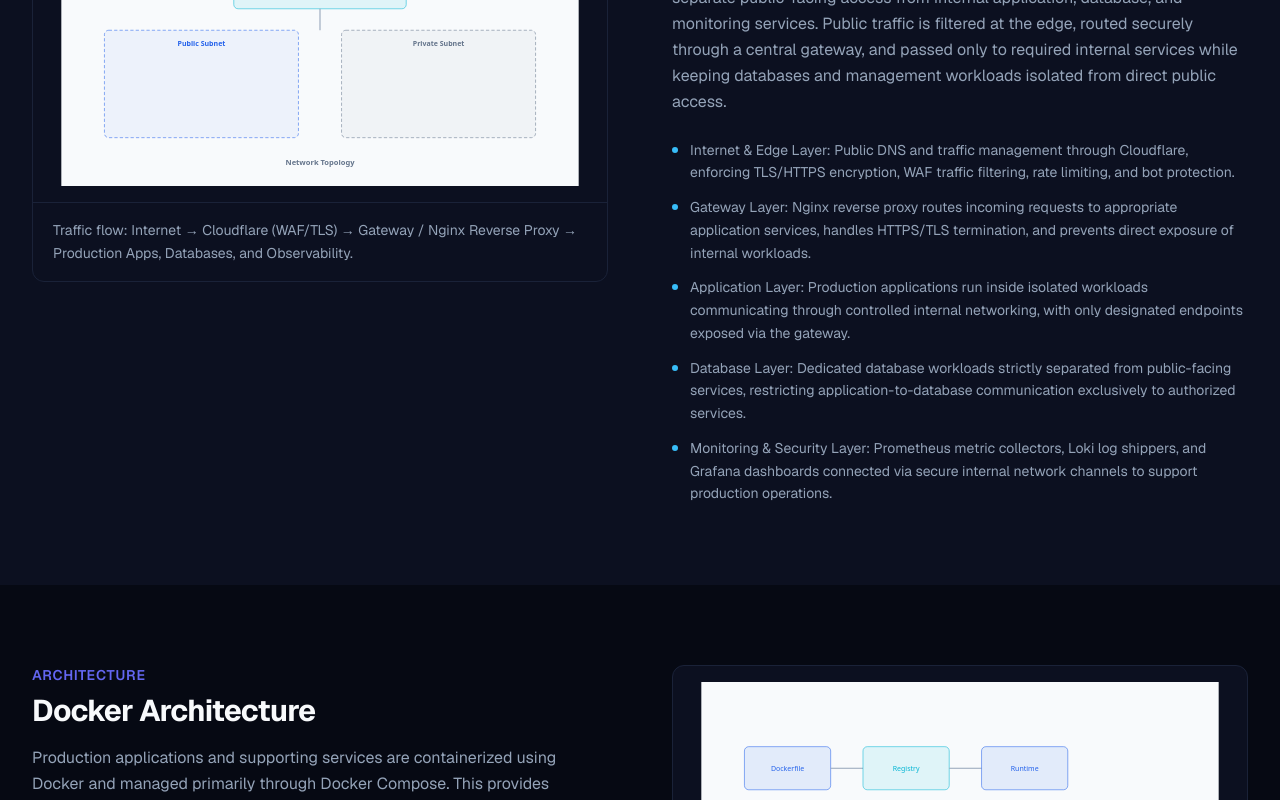
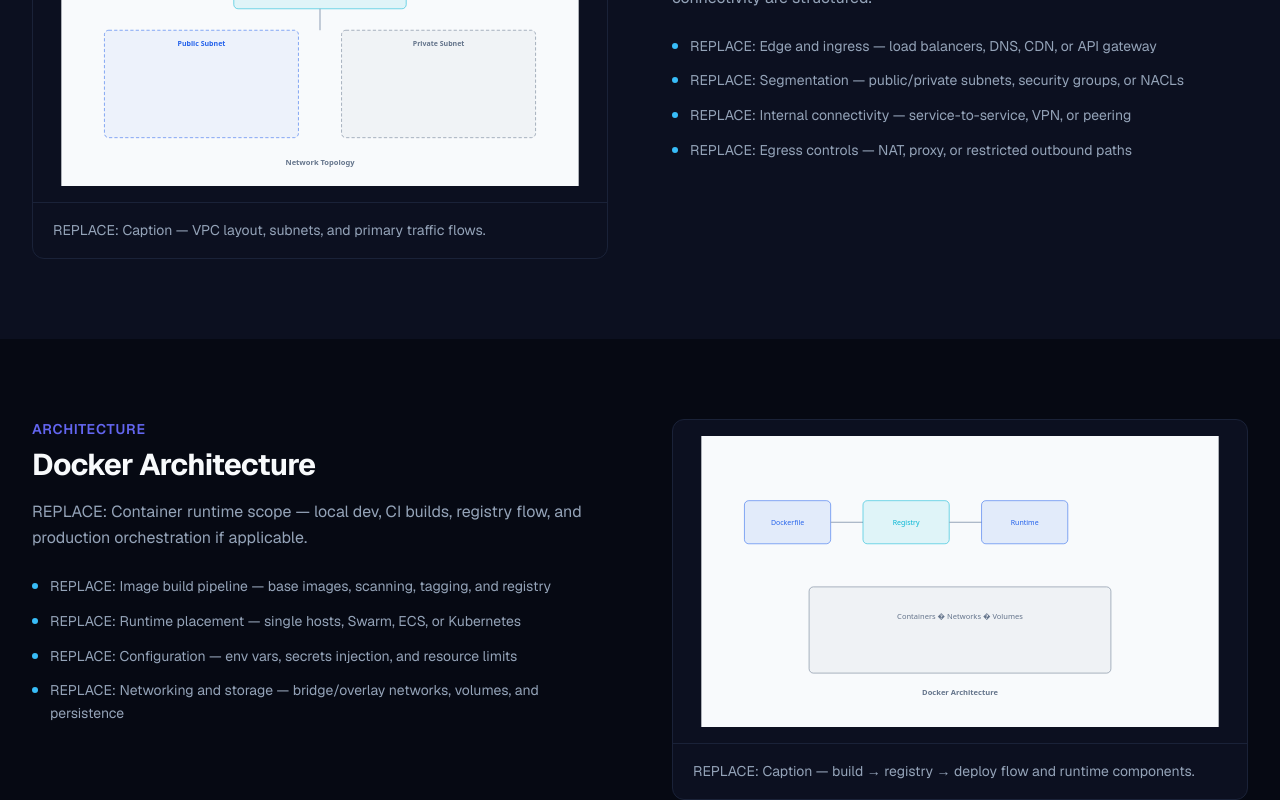
Before and after one commit to prakriti515/prakriti-portfolio, a Next.js app: page /architecture in a window 1280 px wide. Shown: the part 1580-2380 px from the top of the page. Built offline with nearby package versions, Linux system fonts and the light colour scheme.

Commit message:
Update Monitoring & Observability, Security Layers, and Backup Strategy in architecture

```diff
--- a/data/architecture.ts
+++ b/data/architecture.ts
@@ -30,7 +30,7 @@
 export const architecturePageMeta = {
   title: "Architecture",
   description:
-    "How production infrastructure is designed — topology, platforms, observability, security, and recovery patterns.",
+    "How production infrastructure is designed - topology, platforms, observability, security, and recovery patterns.",
   intro:
     "A production-grade infrastructure architecture built on a 4-node Proxmox virtualization cluster, featuring functional workload isolation, container orchestration, centralized observability, and automated recovery pipelines.",
 } as const;
@@ -59,39 +59,36 @@
     id: "network-topology",
     title: "Network Topology",
     intro:
-      "The production environment uses layered network and traffic controls to separate public-facing access from internal application, database, and monitoring services. Public traffic is filtered at the edge, routed securely through a central gateway, and passed only to required internal services while keeping databases and management workloads isolated from direct public access.",
+      "REPLACE: How traffic enters the environment and how subnets, routing, and connectivity are structured.",
     points: [
-      "Internet & Edge Layer: Public DNS and traffic management through Cloudflare, enforcing TLS/HTTPS encryption, WAF traffic filtering, rate limiting, and bot protection.",
-      "Gateway Layer: Nginx reverse proxy routes incoming requests to appropriate application services, handles HTTPS/TLS termination, and prevents direct exposure of internal workloads.",
-      "Application Layer: Production applications run inside isolated workloads communicating through controlled internal networking, with only designated endpoints exposed via the gateway.",
-      "Database Layer: Dedicated database workloads strictly separated from public-facing services, restricting application-to-database communication exclusively to authorized services.",
-      "Monitoring & Security Layer: Prometheus metric collectors, Loki log shippers, and Grafana dashboards connected via secure internal network channels to support production operations.",
+      "REPLACE: Edge and ingress — load balancers, DNS, CDN, or API gateway",
+      "REPLACE: Segmentation — public/private subnets, security groups, or NACLs",
+      "REPLACE: Internal connectivity — service-to-service, VPN, or peering",
+      "REPLACE: Egress controls — NAT, proxy, or restricted outbound paths",
     ],
     diagram: {
       src: "/images/architecture/network-topology.svg",
-      alt: "Layered network topology and traffic routing diagram",
+      alt: "Network topology diagram placeholder",
       caption:
-        "Traffic flow: Internet → Cloudflare (WAF/TLS) → Gateway / Nginx Reverse Proxy → Production Apps, Databases, and Observability.",
+        "REPLACE: Caption — VPC layout, subnets, and primary traffic flows.",
     },
   },
   {
     id: "docker-architecture",
     title: "Docker Architecture",
     intro:
-      "Production applications and supporting services are containerized using Docker and managed primarily through Docker Compose. This provides consistent service configuration, isolated application environments, and a repeatable operational workflow for deploying and maintaining production workloads.",
+      "REPLACE: Container runtime scope — local dev, CI builds, registry flow, and production orchestration if applicable.",
     points: [
-      "Docker & Isolation: Containerized application and supporting workloads ensuring consistent runtime environments, controlled dependencies, and fault isolation.",
-      "Docker Compose Orchestration: Multi-container stack definitions managing service configuration, networking, volumes, and dependency ordering for reliable deployments.",
-      "Nginx Ingress Routing: Central reverse proxy routing incoming traffic to appropriate container endpoints with TLS termination and access control.",
-      "Portainer Management: Web-based management interface providing real-time container visibility, log inspection, and operational control.",
-      "Container Networking & Storage: Isolated Docker bridge networks prevent direct external exposure, while stateful services use managed persistent volumes tied to backup routines.",
-      "Production Operational Discipline: Controlled change procedures with pre-deployment backups, dependency checks, and post-deployment telemetry validation.",
+      "REPLACE: Image build pipeline — base images, scanning, tagging, and registry",
+      "REPLACE: Runtime placement — single hosts, Swarm, ECS, or Kubernetes",
+      "REPLACE: Configuration — env vars, secrets injection, and resource limits",
+      "REPLACE: Networking and storage — bridge/overlay networks, volumes, and persistence",
     ],
     diagram: {
       src: "/images/architecture/docker-architecture.svg",
-      alt: "Docker multi-container deployment architecture diagram",
+      alt: "Docker architecture diagram placeholder",
       caption:
-        "Container workflow: Source / Build → Docker Image → Host Compose Stack (Apps, Nginx, Portainer) → Telemetry.",
+        "REPLACE: Caption — build → registry → deploy flow and runtime components.",
     },
   },
   {
```
